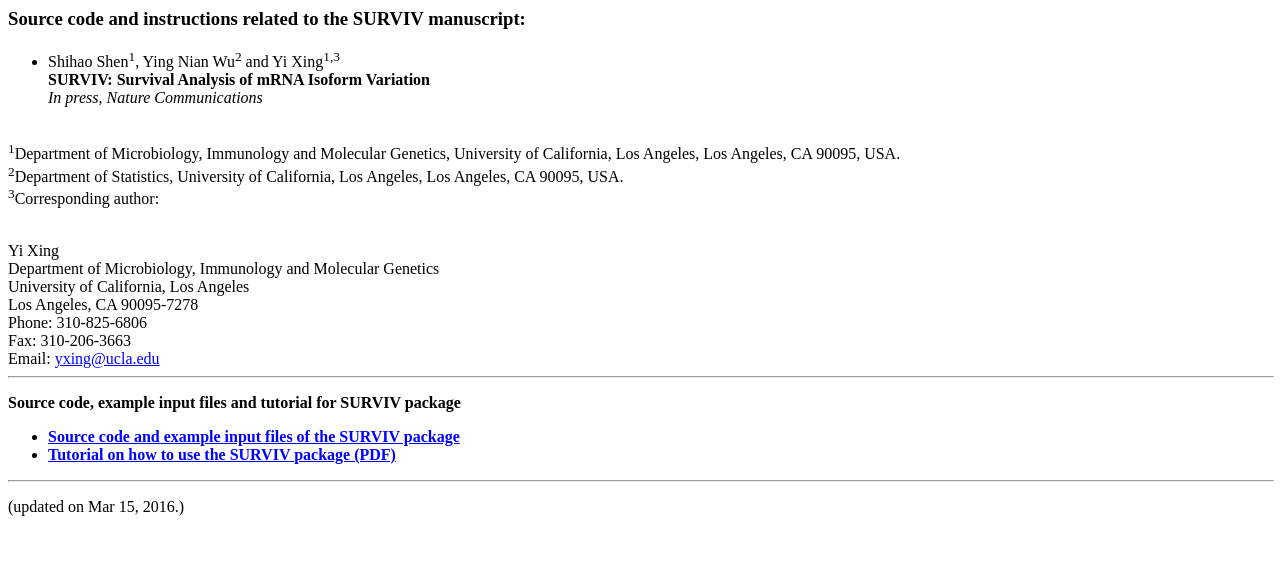
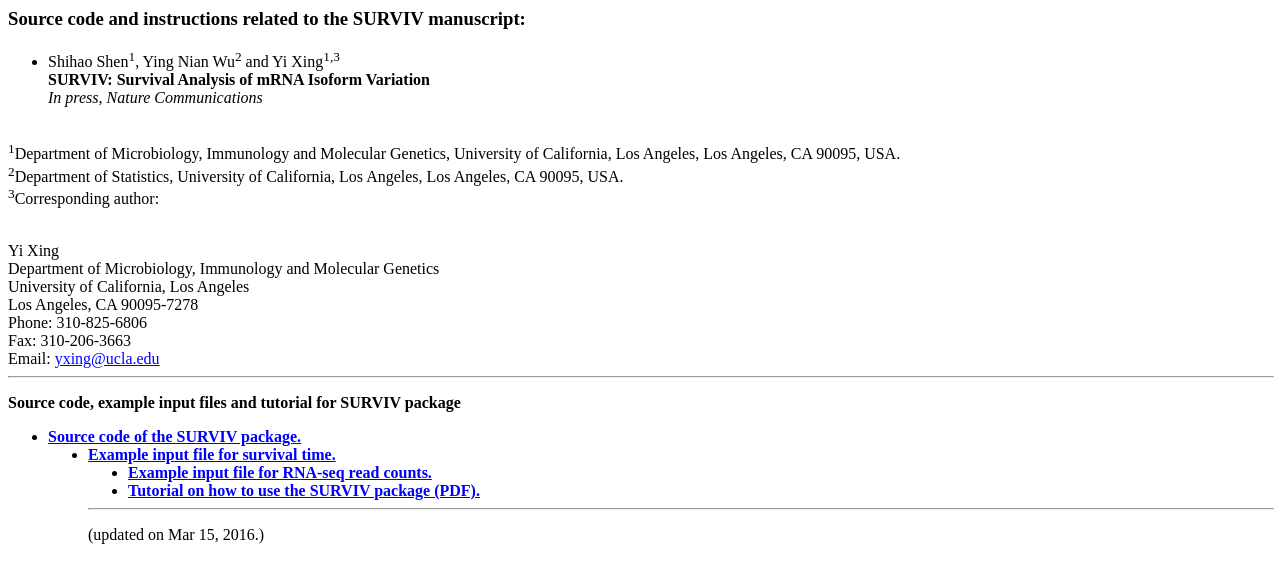
Before and after one commit to JLTrincado/SURVIV, a plain HTML site: page index.html in a window 1280 px wide. Drawn offline with Linux system fonts and the light colour scheme.

Commit message:
Update index.html

```diff
--- a/index.html
+++ b/index.html
@@ -70,11 +70,21 @@ mso-bidi-language:AR-SA">
 
 <ul type="disc">
 <li>
-<a href="https://github.com/Xinglab/SURVIV/raw/gh-pages/SURVIVcode.tar.gz"><b>Source code and example input files of the SURVIV package</b> </a>
+<a href="https://github.com/Xinglab/SURVIV/raw/gh-pages/surviv.py"><b>Source code of the SURVIV package.</b> </a>
+</li>
+
+<ul type="disc">
+<li>
+<a href="https://github.com/Xinglab/SURVIV/raw/gh-pages/surv.txt"><b>Example input file for survival time.</b> </a>
+</li>
+
+<ul type="disc">
+<li>
+<a href="https://github.com/Xinglab/SURVIV/raw/gh-pages/inc.txt"><b>Example input file for RNA-seq read counts.</b> </a>
 </li>
 
 <li>
-<a href="https://github.com/Xinglab/SURVIV/raw/gh-pages/Tutorial_for_SURVIV.pdf"><b>Tutorial on how to use the SURVIV package (PDF)</b> </a>
+<a href="https://github.com/Xinglab/SURVIV/raw/gh-pages/Tutorial_for_SURVIV.pdf"><b>Tutorial on how to use the SURVIV package (PDF).</b> </a>
 </li>
 
 </ul>
```
